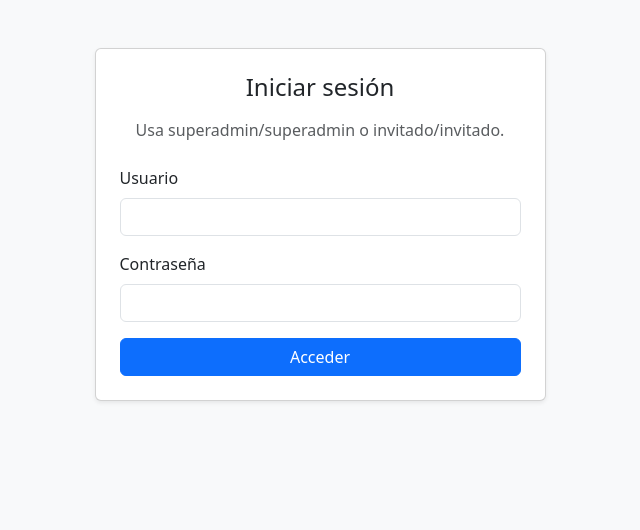
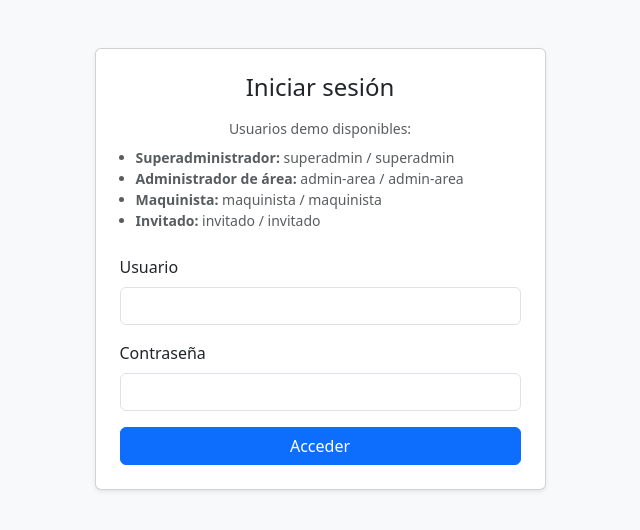
Before and after one commit to AgustinMadygraf/planta-mantenimiento-vue, a Vue app: page / in a window 1280 px wide. Shown: the top 530 px of the page, without its empty margins (320-960 px from the left). Built offline with nearby package versions, Linux system fonts and the light colour scheme; no server answers; the HTML template or start-up script is replaced by a standard one.

Commit message:
Update login helper with full demo credentials

```diff
--- a/src/features/auth/components/LoginCard.vue
+++ b/src/features/auth/components/LoginCard.vue
@@ -5,7 +5,15 @@
         <div class="card shadow-sm">
           <div class="card-body p-4">
             <h1 class="h4 mb-3 text-center">Iniciar sesión</h1>
-            <p class="text-muted text-center mb-4">Usa superadmin/superadmin o invitado/invitado.</p>
+            <div class="text-muted mb-4 small">
+              <p class="text-center mb-2">Usuarios demo disponibles:</p>
+              <ul class="mb-0 ps-3">
+                <li><strong>Superadministrador:</strong> superadmin / superadmin</li>
+                <li><strong>Administrador de área:</strong> admin-area / admin-area</li>
+                <li><strong>Maquinista:</strong> maquinista / maquinista</li>
+                <li><strong>Invitado:</strong> invitado / invitado</li>
+              </ul>
+            </div>
 
             <form class="vstack gap-3" @submit.prevent="onSubmit">
               <div>
```
